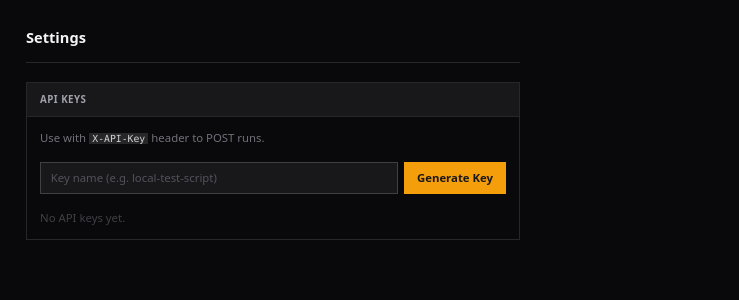
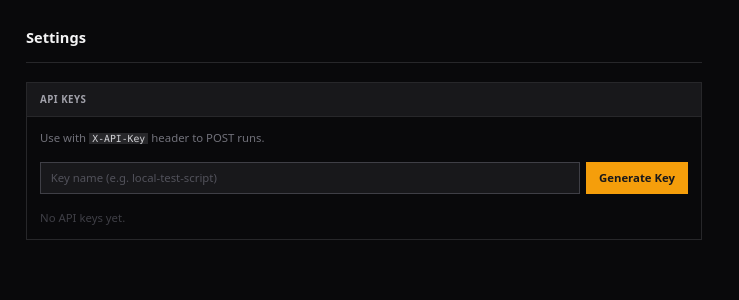
Before and after one commit to MicahSee/agent-benchmarks, a FastAPI app: template app/templates/settings.html in a window 1280 px wide. Shown: the top 300 px of the page, without its empty margins (0-739 px from the left). Run offline with FastAPI, Linux system fonts and the light colour scheme; the template is opened without the code that fills it, so the values that code supplies are empty; some libraries are stand-ins or nearby versions.

Commit message:
Widen settings page from max-w-2xl to max-w-4xl

```diff
--- a/app/templates/settings.html
+++ b/app/templates/settings.html
@@ -1,7 +1,7 @@
 {% extends "base.html" %}
 {% block title %}Settings — Agent Benchmarks{% endblock %}
 {% block content %}
-<div class="p-8 max-w-2xl">
+<div class="p-8 max-w-4xl">
   <div class="border-b border-zinc-800 pb-4 mb-6">
     <h2 class="text-lg font-semibold text-zinc-100">Settings</h2>
   </div>
```
